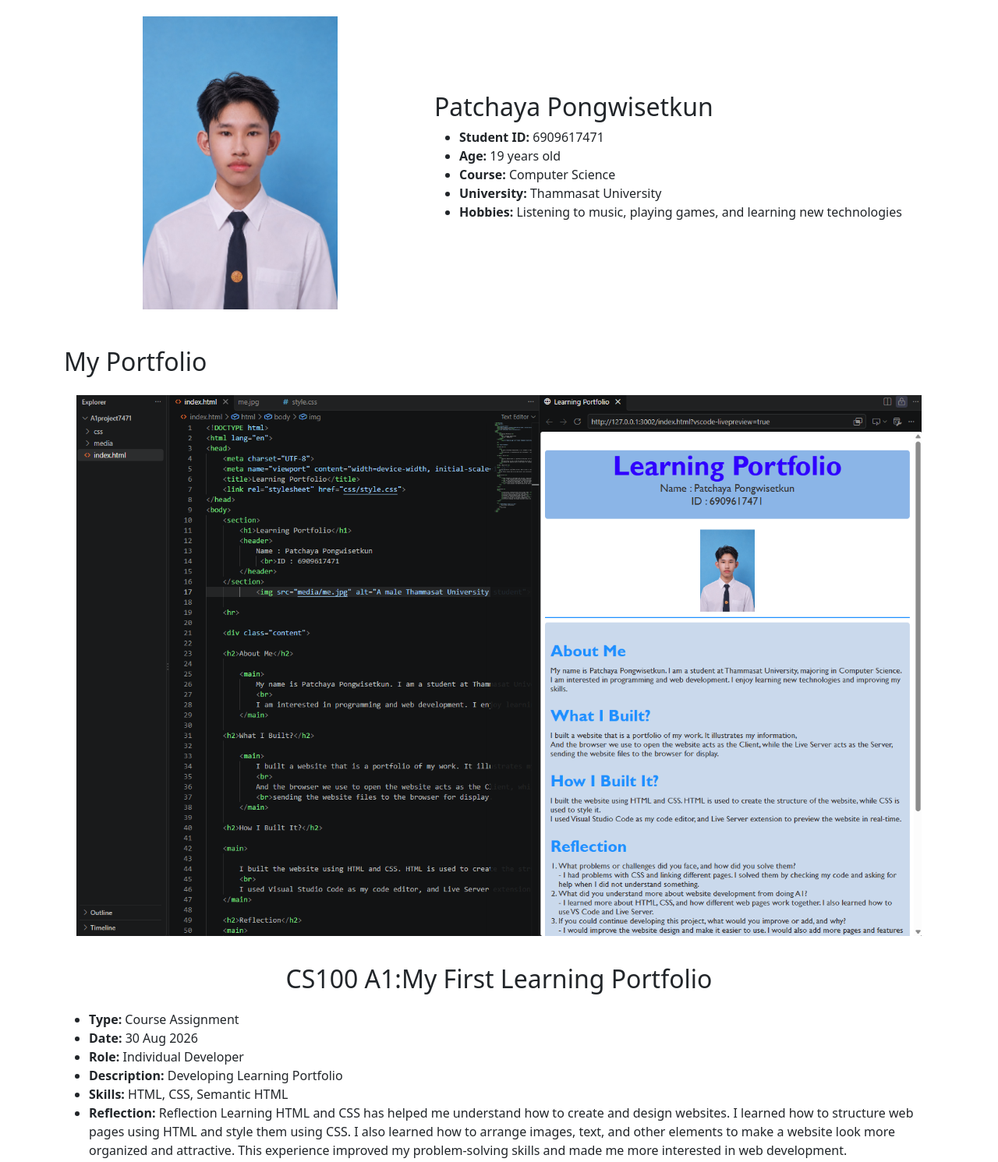
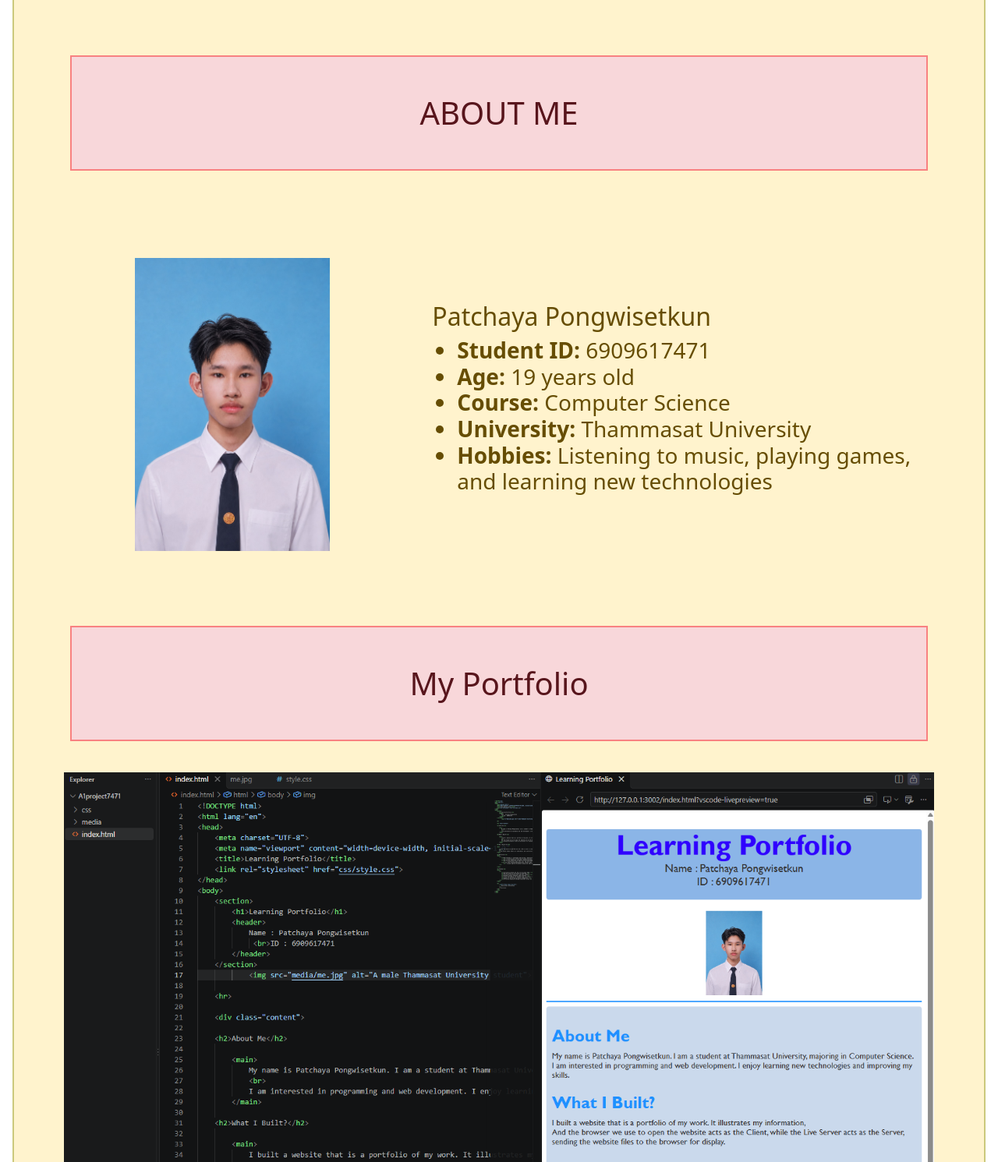
Before and after one commit to PatchayaPon/A2_6909617471, a plain HTML site: page index.html in a window 1280 px wide. Shown: the part 67-1558 px from the top of the page at 78% size. Drawn offline with nearby package versions, Linux system fonts and the light colour scheme.

Commit message:
Complete issue4 : Styling(#4)

```diff
--- a/css/style.css
+++ b/css/style.css
@@ -14,6 +14,7 @@
 h1 {
     text-align: center;
     margin-bottom: 20px;
+    border: 2px solid #f88181;
 }
 
 .A1img {
@@ -27,3 +28,13 @@ h1 {
     margin-top: 20px;
     margin-bottom: 20px;
 }
+
+.container-fluid {
+    border: 2px solid hsl(59, 43%, 64%);
+}
+
+.header {
+    text-align: center;
+    margin-bottom: 20px;
+    border: 2px solid #f88181;
+}
--- a/index.html
+++ b/index.html
@@ -10,22 +10,24 @@
         integrity="sha384-sRIl4kxILFvY47J16cr9ZwB07vP4J8+LH7qKQnuqkuIAvNWLzeN8tE5YBujZqJLB" crossorigin="anonymous">
 </head>
 
-<body>
+<body class="p-3">
 
-    <div class="container">
+    <div class="container-fluid bg-warning-subtle text-warning-emphasis p-5">
 
-        <div class="header p-2 m-2">
-            <h1>ABOUT ME</h1>
+        <div class="p-2 m-3">
+            <h1 class="bg-danger-subtle text-danger-emphasis p-5 mt-5">ABOUT ME</h1>
         </div>
 
-<div class="row align-items-center mb-5">
+    <div class="row align-items-center mt-5 mb-5">
 
-    <div class="col-12 col-md-5 text-center">
+
+    <div class="col-12 col-md-5 p-5 text-center">
         <img src="media/me.jpg" alt="Profile Picture" class="img-fluid profile-img">
     </div>
 
     <div class="col-12 col-md-7">
-                <h2>Patchaya Pongwisetkun</h2>
+        <h2>Patchaya Pongwisetkun</h2>
+            <h3>
                 <ul>
                     <li><strong>Student ID:</strong> 6909617471</li>
                     <li><strong>Age:</strong> 19 years old</li>
@@ -33,16 +35,17 @@
                     <li><strong>University:</strong> Thammasat University</li>
                     <li><strong>Hobbies:</strong> Listening to music, playing games, and learning new technologies</li>
                 </ul>
+            </h3>
             </div>
         </div>
 
         <div class="My Portfolio">
-            <h2 class="mt-4">My Portfolio</h2>
+            <h1 class="bg-danger-subtle text-danger-emphasis mt-4 p-5 m-4">My Portfolio</h1>
             <div class="p-3">
             <img src="media/A1.png" alt="Profile Picture" class="img-fluid A1img">
             </div>
             <div class="heading">
-                <h2>CS100 A1:My First Learning Portfolio</h2>
+                <h2 class="header bg-danger-subtle text-danger-emphasis mt-4 p-5 m-4">CS100 A1:My First Learning Portfolio</h2>
             </div>
             <ul>
                 <li><strong>Type:</strong> Course Assignment</li>
@@ -51,8 +54,6 @@
                 <li><strong>Description:</strong> Developing Learning Portfolio</li>
                 <li><strong>Skills:</strong> HTML, CSS, Semantic HTML</li>
                 <li><strong>Reflection:</strong>
-                    Reflection
-
                     Learning HTML and CSS has helped me understand how to create and design websites. I learned how to
                     structure web pages using HTML and style them using CSS. I also learned how to arrange images, text,
                     and other elements to make a website look more organized and attractive. This experience improved my
@@ -62,7 +63,7 @@
             <img src="media/comscifari.jpg" alt="Profile Picture" class="img-fluid A1img">
         </div>
             <div class="heading">
-                <h2>[COM]Scifari</h2>
+                <h2 class="header bg-danger-subtle text-danger-emphasis mt-4 p-5 m-4">[COM]Scifari</h2>
             </div>
             <ul>
                 <li><strong>Type:</strong> Activity</li>
```
